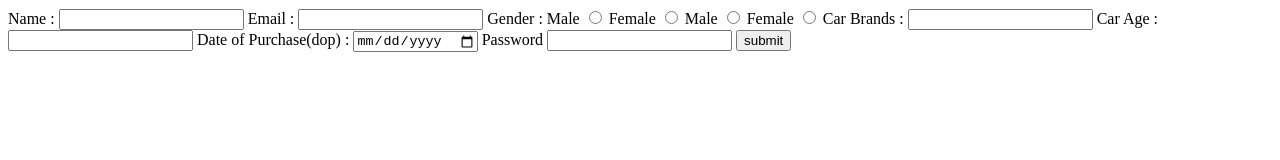
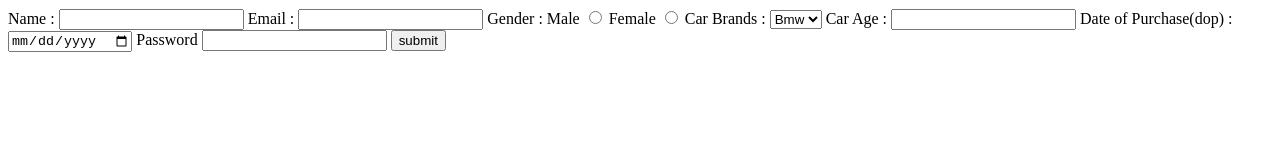
Before and after one commit to acciojob/car-insurance-form-prudhvigana, a website: page main.html in a window 1280 px wide. Drawn offline with Linux system fonts and the light colour scheme.

Commit message:
created a submission

```diff
--- a/main.html
+++ b/main.html
@@ -8,32 +8,37 @@
 
 <body>
 	<!-- the entire body must be written by student -->
-	<form>
-		<label id=name>Name : </label>
+	<form method="post">
+      <label for="name">Name : </label>
+      <input type="text" id="name" name="username" required />
 
-		<input type="text" id="name" name="username" required />
-		<label id="email">Email : </label>
+      <label for="email">Email : </label>
+      <input type="email" id="email" required />
 
-		<input type="email" id="email" required />
-		<label>Gender : </label>
-		<label id="male">Male</label>
-		<input type="radio" name="gender" id="male">
-		<label id="female">Female</label>
-		<input type="radio" name="gender" id="female">
-		<label id="#male">Male</label>
-		<input type="radio" name="gender" id="#male">
-		<label id="#female">Female</label>
-		<input type="radio" name="gender" id="#female">
-		<label id="#cars">Car Brands : </label>
-		<input type="text" id="cars">
-		<label id="#carage">Car Age : </label>
-		<input type="number" id="carage">
-		<label id="#dop">Date of Purchase(dop) : </label>
-		<input type="date" id="dop">
-		<label id="password">Password</label>
-		<input type="password" id="password">
-		<button type="submit" form="form1" value="">submit</button>
-		</form>
+      <label>Gender : </label>
+      <label id="male">Male</label>
+      <input type="radio" name="gender" id="male" required />
+      <label id="female">Female</label>
+      <input type="radio" name="gender" id="female" required />
+
+      <label for="cars">Car Brands : </label>
+      <select id="cars">
+        <option value="bmw">Bmw</option>
+        <option value="bmw">Bmw</option>
+        <option value="bmw">Bmw</option>
+      </select>
+
+      <label for="carage">Car Age : </label>
+      <input type="number" id="carage" />
+
+      <label for="dop">Date of Purchase(dop) : </label>
+      <input type="date" id="dop" required />
+
+      <label for="password">Password</label>
+      <input type="password" id="password" required />
+
+      <button type="submit" form="form1" value="">submit</button>
+    </form>
     <script type="text/javascript" src="./script.js">
 </script>
 
```
